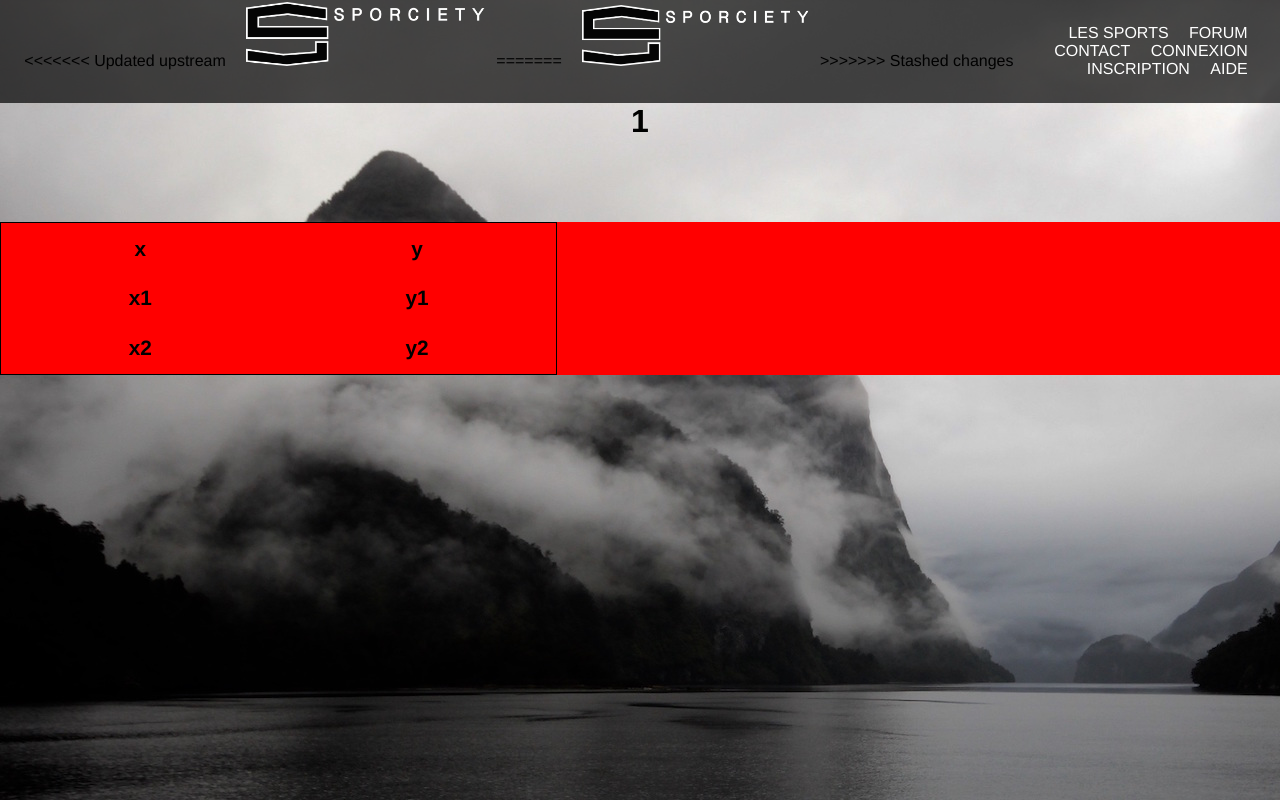
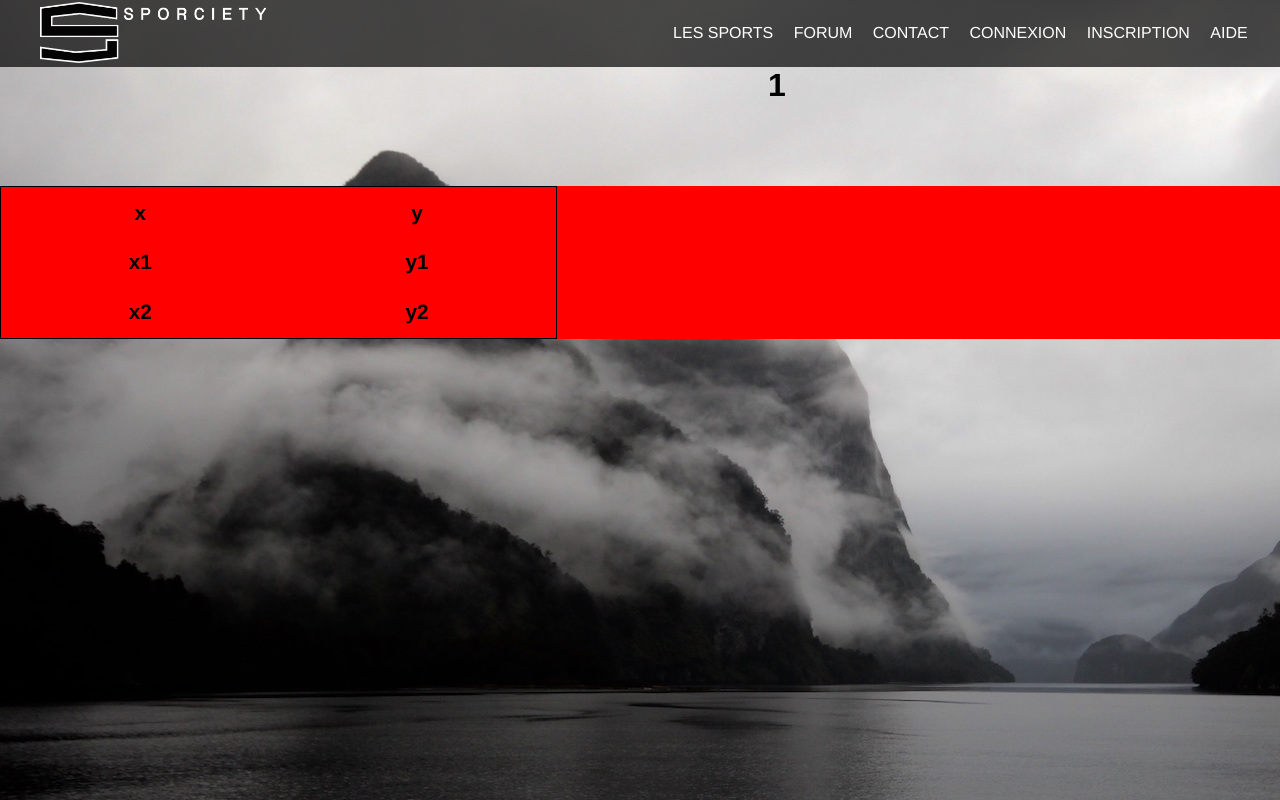
Before and after one commit to Jiawdft/G6B, a PHP site: page /fichesporttype.php?sport=1 in a window 1280 px wide. Run offline with PHP 8.4, Linux system fonts and the light colour scheme; data that the repository does not hold is empty.

Commit message:
Correction manière

```diff
--- a/Site/fichesporttype/fichesporttype.php
+++ b/Site/fichesporttype/fichesporttype.php
@@ -9,11 +9,7 @@
 	    <div class="HOMETOP" style="height: 100vh;">
 	    	<div class="menu">
 		       	<div id="left">
-<<<<<<< Updated upstream
-		       		<a href="../controleur/Accueil.php"><img src="../Images/Logos/Sporciety.png" style="height: 4em;" style="border:none"/></a>
-=======
-		       		<a href="../controleur/Accueil.php"><img src="../Images/Logos/Sporciety.png" style="height: 3.8em;" style="border:none"/></a>
->>>>>>> Stashed changes
+		       		<a href="../controleur/Accueil.php"><img src="../Images/Logos/Sporciety.png" style="height: 3.8em;" /></a>
 			    </div>
 			    <ul id="right">
 		       	   	<li><a href="../controleur/Sports.php">LES SPORTS</a></li>
```
